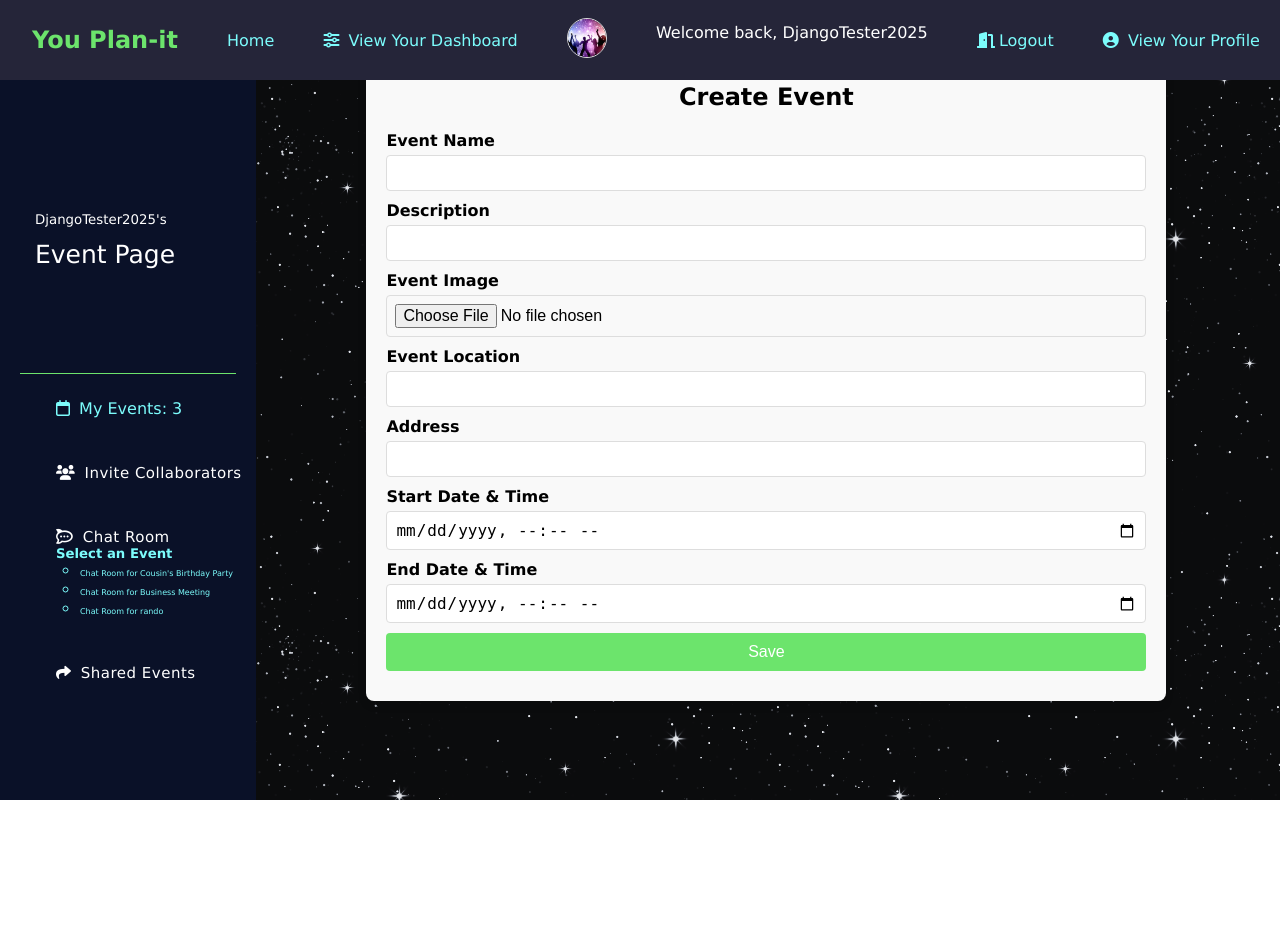
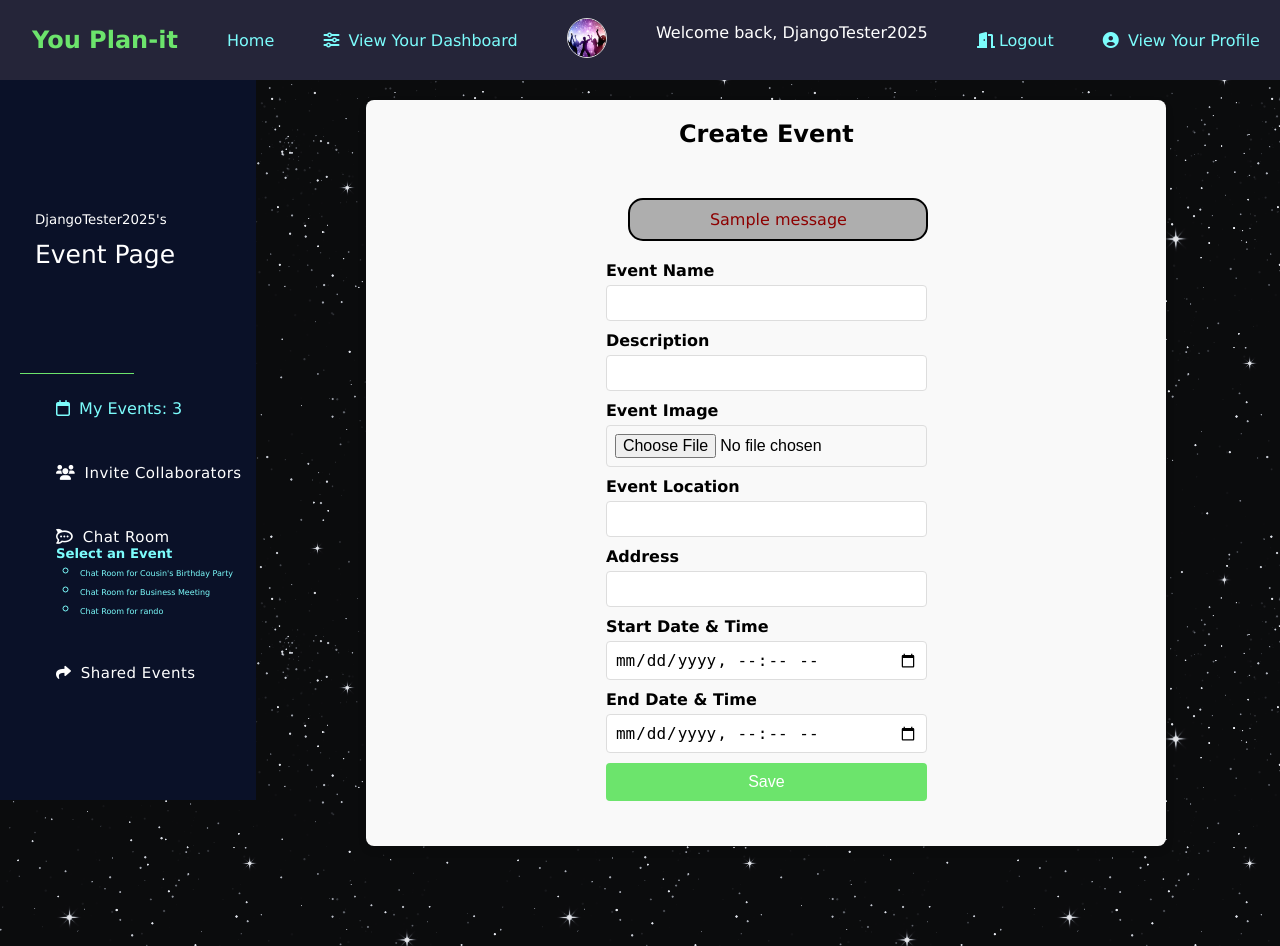
Before and after one commit to jacoba2024through2025/YouPlan-It, a Django app: a page that uses app/templates/eventcreation.html in a window 1280 px wide. Before the commit the page ends 800 px from the top, so only its background shows below. Run offline with Django 5.2, Linux system fonts and the light colour scheme; a user stored in the database is signed in; data comes from the database, SQL or seed files in the repository; both versions use the stored data as it was after the commit; one stand-in notice (Sample message) is shown.

Commit message:
final commit probably

```diff
--- a/app/static/styling.css
+++ b/app/static/styling.css
@@ -505,7 +506,7 @@ header {
     padding-top: 25vh;
     border-bottom: 1px solid #6ce46c;
     padding-bottom: 15vh;
-    margin-right:2vw;
+    margin-right:10vw;
 }
 
 .main-wrap .main-head .main-nav .navbar .navbar-nav .title h3 {
@@ -930,6 +952,20 @@ button {
 
 .invite-form button:hover {
     background-color: #6ce46c80;
+}
+
+.message-error {
+    list-style: none;
+    display: flex;
+    margin-top: 30px;
+    margin-bottom: 20px;
+    color: #8d0000;
+    border: 2px solid #000000;
+    width: 300px;
+    padding: 10px;
+    background: #aeaeae;
+    border-radius: 15px;
+    justify-content: center;
 }
 
 .success-message {
@@ -1003,12 +1039,15 @@ button {
 /* Event Creation Styling Start */
 
 .form-container {
+    display: flex;
     max-width: 800px;
-    margin: 0 auto;
+    margin: 100px auto;
     padding: 20px;
     background-color: #f9f9f9;
     border-radius: 8px;
     box-shadow: 0 4px 8px rgba(0, 0, 0, 0.1);
+    flex-direction: column;
+    align-items: center;
 }
 
 .form-container h2 {
@@ -1048,6 +1087,7 @@ button {
     cursor: pointer;
     font-size: 16px;
     width: 100%;
+    margin-bottom: 15px;
 }
 
 .btn-submit:hover {
--- a/app/templates/eventcreation.html
+++ b/app/templates/eventcreation.html
@@ -2,6 +2,15 @@
 {% block info %}
 <div class="form-container">
     <h2>Create Event</h2>
+
+    {% if messages %}
+        <ul class="messages">
+            {% for message in messages %}
+                <li{% if message.tags %} class="message-error"{% endif %}>{{ message }}</li>
+            {% endfor %}
+        </ul>
+    {% endif %}
+
     <form method="post" enctype="multipart/form-data">
         {% csrf_token %}
 
@@ -42,6 +51,8 @@
 
         <div class="form-group">
             <button type="submit" class="btn-submit">Save</button>
+
+
         </div>
     </form>
 </div>
--- a/app/templates/userdashboard.html
+++ b/app/templates/userdashboard.html
@@ -51,7 +51,7 @@
                                             {% endfor %}
                                         </ul>
                                     {% else %}
-                                        <p>You have no events to chat about.</p>
+                                        <p class="no-current-events">You have no events to chat about.</p>
                                     {% endif %}
                                 </div>
                             </li>
--- a/app/views.py
+++ b/app/views.py
@@ -12,10 +12,12 @@ from django.contrib.auth.models import Group, Permission
 
 def viewHomePage(request):
     if request.user.is_authenticated:
+
+        profile, created = Profile.objects.get_or_create(user=request.user)
         context = {
             'events': Events.events_within_next_14_days(request.user),
             'user': request.user,
-            'profile': Profile.objects.get(user=request.user),
+            'profile': profile,
 
         }
     else:
@@ -138,13 +140,16 @@ def EventPage(request, username):
 def SharedEventPage(request, username):
     if request.user.is_authenticated:
         profile = Profile.objects.get(user=request.user)
+        shared_events = Events.objects.filter(members=request.user).exclude(user=request.user)
         context = {
             'myevents': Events.objects.filter(user=request.user),
             'events': Events.objects.filter(members=request.user).exclude(user=request.user),
             'user': request.user,
-            'profile': profile
+            'profile': profile,
+            'shared_events': shared_events
         }
     return render(request, 'eventform2.html', context)
+
 class EventCreateView(View):
     def get(self, request, username):
         form = CreateEventForm()
@@ -157,13 +162,19 @@ class EventCreateView(View):
     def post(self, request, username):
         form = CreateEventForm(request.POST, request.FILES)
         if form.is_valid():
+            event_name = form.cleaned_data['name']
+            # Check for existing events with the same name for the user
+            if Events.objects.filter(name=event_name, user=request.user).exists():
+                messages.error(request, "Event name already used")
+                return render(request, 'eventcreation.html', {
+                    'form': form,
+                    'myevents': Events.objects.filter(user=request.user),
+                    'profile': Profile.objects.get(user=request.user)
+                })
 
             event = form.save(commit=False)
             event.user = request.user
             event.save()
-
-
-
             event.members.add(request.user)
             return redirect('event_detail', username=request.user.username, ename=event.name)
 
@@ -172,6 +183,7 @@ class EventCreateView(View):
             'myevents': Events.objects.filter(user=request.user),
             'profile': Profile.objects.get(user=request.user)
         })
+
 
 class EventUpdateView(View):
     def get(self, request, username, ename):
@@ -242,7 +254,7 @@ def InviteUser(request, username):
                 'invited_profiles': invited_profiles,
                 'shared_events': shared_events
             }
-            return render(request, 'invites.html', context)  # Check for tuple-like behavior
+            return render(request, 'invites.html', context)
     else:
         form = AddMembersToEventForm(user=request.user)
 
```
Also changed, not shown: other parts of app/static/styling.css (+26 -4 lines), app/models.py (line endings or trailing spaces), db.sqlite3, media/event_images/OIP_3.jpg (added), media/event_images/OIP_3_V8ILNXI.jpg (added), media/event_images/business_8rLZLqv.jpg (added), media/event_images/business_NhFhWgv.jpg (added), media/event_images/party.jpg (added), media/event_images/party_ECBiQGu.jpg (added), media/event_images/view.png (added), media/profile_pics/Screenshot_2024-12-31_091943.png (added).
